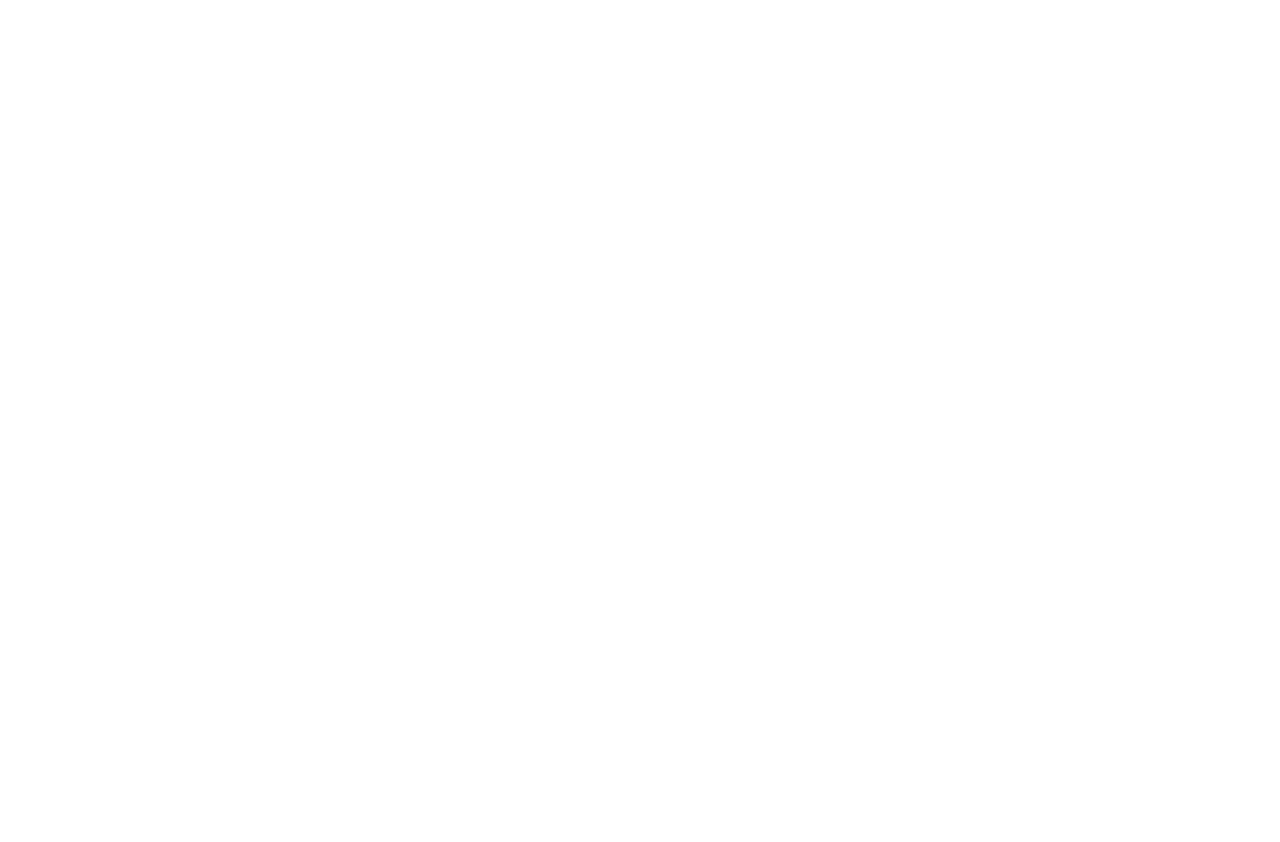
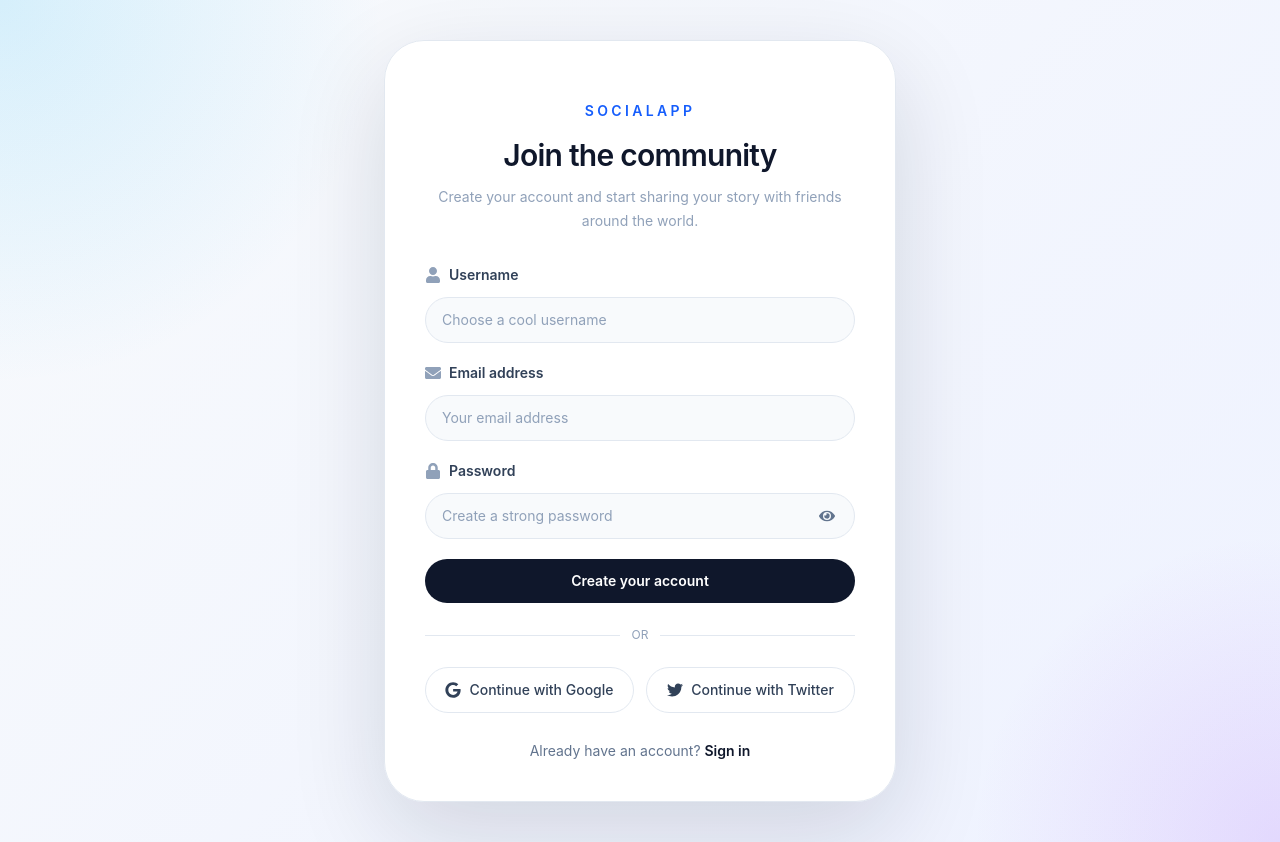
Before and after one commit to SuadAbrar/CodeAlpha_Social-Media-Platform, a React app in the folder frontend/: page /register in a window 1280 px wide. Before the commit this address had no page. Before the commit the page ends 800 px from the top, so only its background shows below. Built offline with nearby package versions, Linux system fonts and the light colour scheme; the HTML template or start-up script is replaced by a standard one.

Commit message:
update on login page and creeate register page with its functionality

```diff
--- a/frontend/src/App.jsx
+++ b/frontend/src/App.jsx
@@ -1,5 +1,6 @@
 import { BrowserRouter, Routes, Route, Navigate } from "react-router-dom";
 import Login from "./pages/login";
+import Register from "./pages/Register";
 
 function App() {
   return (
@@ -7,6 +8,7 @@ function App() {
       <Routes>
         <Route path="/" element={<Navigate to="/login" replace />} />
         <Route path="/login" element={<Login />} />
+        <Route path="/register" element={<Register />} />
       </Routes>
     </BrowserRouter>
   );
--- a/frontend/src/pages/Login.jsx
+++ b/frontend/src/pages/Login.jsx
@@ -32,10 +32,10 @@ const Login = () => {
       const userData = await loginUser(form);
       login(userData);
       navigate("/");
-    } catch (submitError) {
-      console.error("Login failed:", submitError);
+    } catch (err) {
+      console.error("Login failed:", err);
       setError(
-        submitError.response?.data?.message ||
+        err.response?.data?.message ||
           "Login failed. Please check your credentials and try again.",
       );
     } finally {
@@ -79,7 +79,7 @@ const Login = () => {
                 value={form.email}
                 onChange={handleChange}
                 required
-                placeholder="emailAddress@gmail.com"
+                placeholder="Enter your email address"
                 className="w-full rounded-3xl border border-slate-200 bg-slate-50 px-4 py-3 text-sm text-slate-900 transition duration-300 placeholder:text-slate-400 focus:border-blue-400 focus:outline-none focus:ring-4 focus:ring-blue-100"
               />
             </label>
--- a/frontend/src/pages/Register.jsx
+++ b/frontend/src/pages/Register.jsx
@@ -0,0 +1,182 @@
+import { useState } from "react";
+import { useNavigate, Link } from "react-router-dom";
+import {
+  FaUser,
+  FaEnvelope,
+  FaLock,
+  FaEye,
+  FaEyeSlash,
+  FaGoogle,
+  FaTwitter,
+} from "react-icons/fa";
+import { register as registerUser } from "../features/auth/authService.js";
+import { useAuth } from "../context/AuthContext.jsx";
+
+const Register = () => {
+  const [form, setForm] = useState({
+    username: "",
+    email: "",
+    password: "",
+  });
+  const [showPassword, setShowPassword] = useState(false);
+  const [error, setError] = useState("");
+  const { register, setLoading, loading } = useAuth();
+  const navigate = useNavigate();
+
+  const handleChange = (e) => {
+    setError("");
+    setForm({ ...form, [e.target.name]: e.target.value });
+  };
+
+  const handleSubmit = async (e) => {
+    e.preventDefault();
+    setError("");
+    setLoading(true);
+
+    try {
+      const userData = await registerUser(form);
+      register(userData);
+      navigate("/login");
+    } catch (submitError) {
+      console.error("Registration failed:", submitError);
+      setError(
+        submitError.response?.data?.message ||
+          "Registration failed. Please try again.",
+      );
+    } finally {
+      setLoading(false);
+    }
+  };
+
+  return (
+    <div className="min-h-screen flex items-center justify-center bg-[radial-gradient(circle_at_top_left,rgba(56,189,248,0.18),transparent_25%),radial-gradient(circle_at_bottom_right,rgba(168,85,247,0.16),transparent_20%),linear-gradient(135deg,#f8fafc,#eef2ff)] px-4 py-10">
+      <div className="w-full max-w-lg rounded-[2.5rem] bg-white/95 border border-slate-200 shadow-[0_32px_96px_rgba(15,23,42,0.14)] backdrop-blur-sm transition duration-500 ease-out hover:-translate-y-1">
+        <div className="p-8 sm:p-10">
+          <div className="mb-8 text-center">
+            {/* <div className="mx-auto mb-4 h-14 w-14 rounded-[1.75rem] bg-sky-100 text-sky-600 flex items-center justify-center text-3xl shadow-sm shadow-sky-200/70">
+              ♡
+            </div> */}
+            <p className="mt-5 text-sm font-semibold uppercase tracking-[0.24em] text-blue-600">
+              SocialApp
+            </p>
+            <h1 className="mt-4 text-3xl font-semibold tracking-tight text-slate-900">
+              Join the community
+            </h1>
+            <p className="mt-3 text-sm leading-6 text-slate-400">
+              Create your account and start sharing your story with friends
+              around the world.
+            </p>
+          </div>
+
+          {error && (
+            <div className="mb-6 rounded-3xl border border-red-200 bg-red-50 px-4 py-3 text-sm text-red-700 shadow-sm">
+              {error}
+            </div>
+          )}
+
+          <form onSubmit={handleSubmit} className="space-y-5">
+            <label className="block">
+              <span className="mb-3 flex items-center gap-2 text-sm font-semibold text-slate-700">
+                <FaUser className="h-4 w-4 text-slate-400" /> Username
+              </span>
+              <input
+                type="text"
+                name="username"
+                value={form.username}
+                onChange={handleChange}
+                required
+                placeholder="Choose a cool username"
+                className="w-full rounded-[1.75rem] border border-slate-200 bg-slate-50 px-4 py-3 text-sm text-slate-900 transition duration-300 placeholder:text-slate-400 focus:border-sky-300 focus:outline-none focus:ring-4 focus:ring-sky-100"
+              />
+            </label>
+
+            <label className="block">
+              <span className="mb-3 flex items-center gap-2 text-sm font-semibold text-slate-700">
+                <FaEnvelope className="h-4 w-4 text-slate-400" /> Email address
+              </span>
+              <input
+                type="email"
+                name="email"
+                value={form.email}
+                onChange={handleChange}
+                required
+                placeholder="Your email address"
+                className="w-full rounded-[1.75rem] border border-slate-200 bg-slate-50 px-4 py-3 text-sm text-slate-900 transition duration-300 placeholder:text-slate-400 focus:border-sky-300 focus:outline-none focus:ring-4 focus:ring-sky-100"
+              />
+            </label>
+
+            <label className="block">
+              <span className="mb-3 flex items-center gap-2 text-sm font-semibold text-slate-700">
+                <FaLock className="h-4 w-4 text-slate-400" /> Password
+              </span>
+              <div className="relative">
+                <input
+                  type={showPassword ? "text" : "password"}
+                  name="password"
+                  value={form.password}
+                  onChange={handleChange}
+                  required
+                  placeholder="Create a strong password"
+                  className="w-full rounded-[1.75rem] border border-slate-200 bg-slate-50 px-4 py-3 pr-14 text-sm text-slate-900 transition duration-300 placeholder:text-slate-400 focus:border-sky-300 focus:outline-none focus:ring-4 focus:ring-sky-100"
+                />
+                <button
+                  type="button"
+                  aria-label={showPassword ? "Hide password" : "Show password"}
+                  onClick={() => setShowPassword((value) => !value)}
+                  className="absolute inset-y-0 right-2 inline-flex items-center rounded-full px-3 text-slate-500 transition hover:bg-slate-100 hover:text-slate-700 focus:outline-none focus:ring-2 focus:ring-sky-300"
+                >
+                  {showPassword ? (
+                    <FaEyeSlash className="h-4 w-4" />
+                  ) : (
+                    <FaEye className="h-4 w-4" />
+                  )}
+                </button>
+              </div>
+            </label>
+
+            <button
+              type="submit"
+              disabled={loading}
+              className="inline-flex w-full items-center justify-center rounded-[1.75rem] bg-slate-900 px-5 py-3 text-sm font-semibold text-white transition duration-300 hover:bg-slate-800 active:scale-[0.98] disabled:cursor-not-allowed disabled:bg-slate-400"
+            >
+              {loading ? "Creating account..." : "Create your account"}
+            </button>
+          </form>
+
+          <div className="mt-6 flex items-center gap-3 text-xs text-slate-400">
+            <span className="h-px flex-1 bg-slate-200" />
+            OR
+            <span className="h-px flex-1 bg-slate-200" />
+          </div>
+
+          <div className="mt-6 grid grid-cols-2 gap-3">
+            <button
+              type="button"
+              className="inline-flex items-center justify-center gap-2 rounded-[1.75rem] border border-slate-200 bg-white px-4 py-3 text-sm font-medium text-slate-700 transition duration-300 hover:border-slate-300 hover:bg-slate-50"
+            >
+              <FaGoogle className="h-4 w-4" /> Continue with Google
+            </button>
+            <button
+              type="button"
+              className="inline-flex items-center justify-center gap-2 rounded-[1.75rem] border border-slate-200 bg-white px-4 py-3 text-sm font-medium text-slate-700 transition duration-300 hover:border-slate-300 hover:bg-slate-50"
+            >
+              <FaTwitter className="h-4 w-4" /> Continue with Twitter
+            </button>
+          </div>
+
+          <p className="mt-7 text-center text-sm text-slate-500">
+            Already have an account?{" "}
+            <Link
+              to="/login"
+              className="font-semibold text-slate-900 transition hover:text-blue-600"
+            >
+              Sign in
+            </Link>
+          </p>
+        </div>
+      </div>
+    </div>
+  );
+};
+
+export default Register;
```
